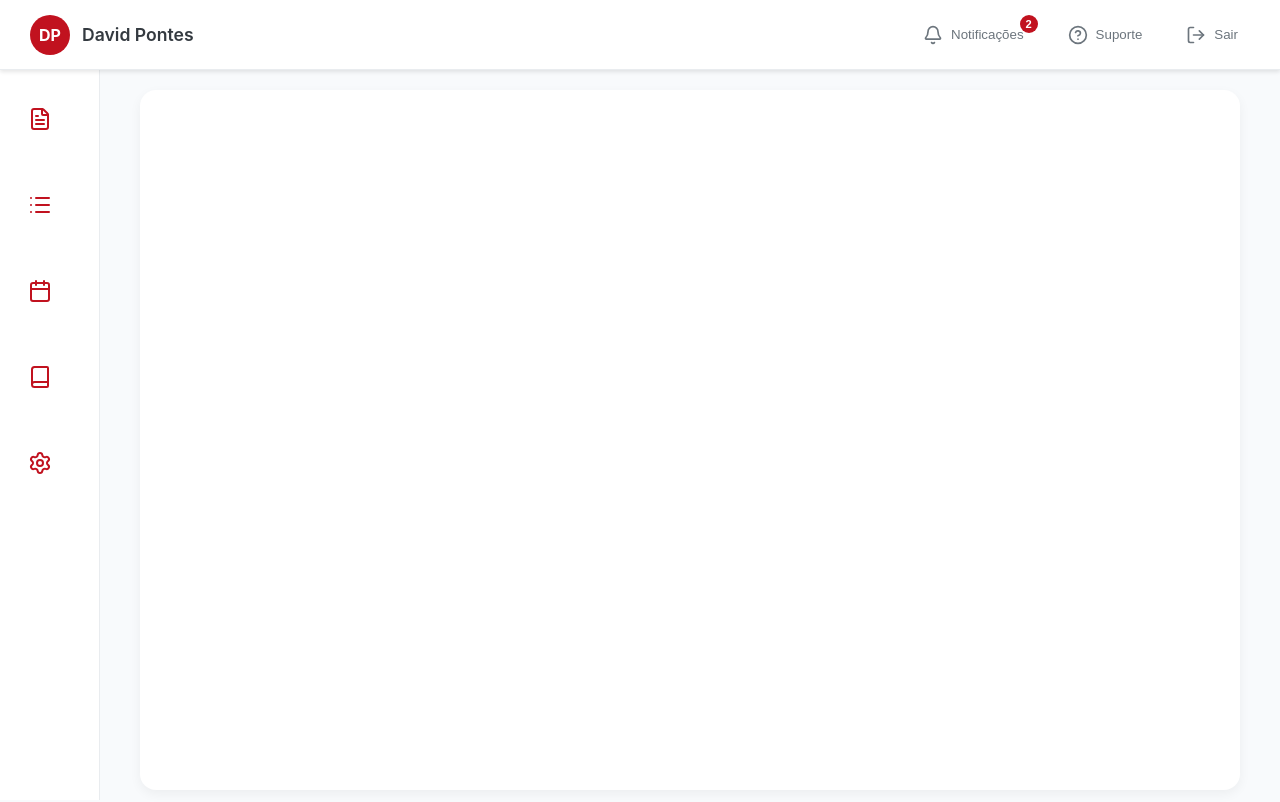
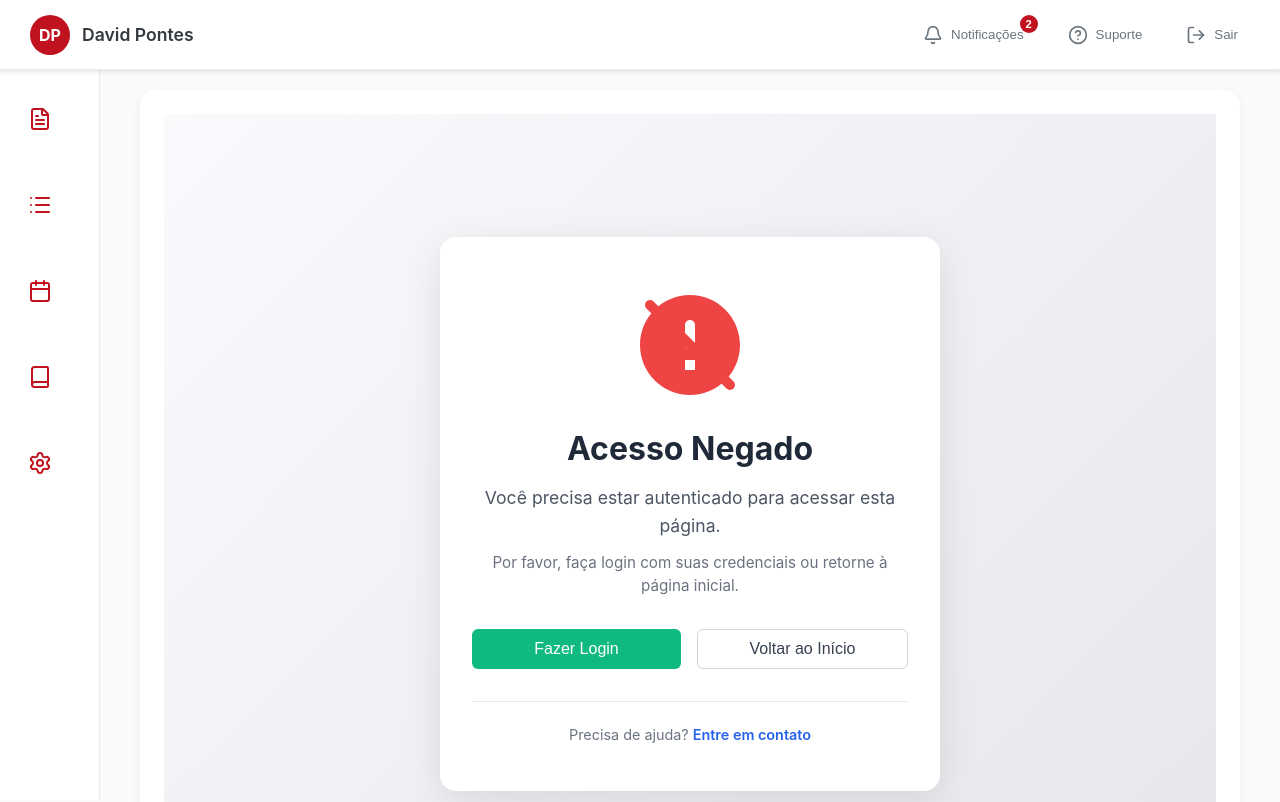
Before and after one commit to Davidbjjj/FrontNotEasy, a React (Create React App) app: page /access-denied in a window 1280 px wide. Shown: the top 802 px of the page. Built offline with nearby package versions, Linux system fonts and the light colour scheme.

Commit message:
Adicionando rota de acesso bloqueado sem token

```diff
--- a/src/RouterConfig.js
+++ b/src/RouterConfig.js
@@ -12,29 +12,35 @@ import ActivityDetailPage from './Atividade/view/pages/ActivityDetailPage';
 import QuestoesPage from './questoes/view/pages/QuestoesPage';
 import LoginPage from './login/views/pages/LoginPage';
 import RedefinirSenha from './senha/RedefinirSenhaComponent';
+import AccessDenied from './auth/AccessDenied';
+import ProtectedRoute from './auth/ProtectedRoute';
 
 
 
 const RouterConfig = () => {
   return (
     <Routes>
+      {/* Public routes */}
       <Route path="/" element={<LandingPage />} />
-      <Route path="/atividades" element={<ActivityPage />} />
-  <Route path="/atividades/:id" element={<ActivityDetailPage />} />
-  {/* Sample route with fictitious id for design preview */}
-  <Route path="/atividades/exemplo-123" element={<ActivityDetailPage />} />
-      <Route path="/questoes" element={<QuestoesPage />} />
+      <Route path="/login" element={<LoginPage/>} />
+      <Route path="/redefinir-senha" element={<RedefinirSenha/>} />
+      <Route path="/validar-token" element={<ValidateTokenPage />} />
+      <Route path="/reset-password" element={<ResetPasswordPage />} />
+      <Route path="/access-denied" element={<AccessDenied />} />
+
+      {/* Protected routes - require authentication */}
+      <Route path="/atividades" element={<ProtectedRoute><ActivityPage /></ProtectedRoute>} />
+      <Route path="/atividades/:id" element={<ProtectedRoute><ActivityDetailPage /></ProtectedRoute>} />
+      {/* Sample route with fictitious id for design preview */}
+      <Route path="/atividades/exemplo-123" element={<ProtectedRoute><ActivityDetailPage /></ProtectedRoute>} />
+      <Route path="/questoes" element={<ProtectedRoute><QuestoesPage /></ProtectedRoute>} />
       {/* <Route path="/minhasQuestoes" element={<MinhasQuestoesComponent />} /> */}
       {/* <Route path="/formaluno" element={<CadastroAlunoComponent />} /> */}
       {/* <Route path="/formprofessor" element={<CadastroProfessorComponent />} /> */}
-      <Route path="/login" element={<LoginPage/>} />
-      <Route path="/redefinir-senha" element={<RedefinirSenha/>} />
       {/* <Route path="/minhas-questoes" element={<MinhasQuestoesPage />} /> */}
-      <Route path="/validar-token" element={<ValidateTokenPage />} />
-      <Route path="/disciplinas" element={<DisciplinasPage />} />
-      <Route path="/reset-password" element={<ResetPasswordPage />} />
-      <Route path="/listas" element={<QuestionListPage />} />
-      <Route path="/listas/:listaId/questoes" element={<QuestionPage />} />
+      <Route path="/disciplinas" element={<ProtectedRoute><DisciplinasPage /></ProtectedRoute>} />
+      <Route path="/listas" element={<ProtectedRoute><QuestionListPage /></ProtectedRoute>} />
+      <Route path="/listas/:listaId/questoes" element={<ProtectedRoute><QuestionPage /></ProtectedRoute>} />
     </Routes>
   );
 };
--- /dev/null
+++ b/src/auth/AccessDenied.css
@@ -0,0 +1,161 @@
+/* Access Denied Page Styles */
+.access-denied {
+  min-height: 100vh;
+  display: flex;
+  align-items: center;
+  justify-content: center;
+  background: linear-gradient(135deg, #f8fafc 0%, #e5e7eb 100%);
+  padding: 2rem;
+}
+
+.access-denied-container {
+  background: white;
+  border-radius: 16px;
+  box-shadow: 0 10px 40px rgba(0, 0, 0, 0.1);
+  padding: 3rem 2rem;
+  max-width: 500px;
+  width: 100%;
+  text-align: center;
+  animation: slideUp 0.5s ease-out;
+}
+
+@keyframes slideUp {
+  from {
+    opacity: 0;
+    transform: translateY(30px);
+  }
+  to {
+    opacity: 1;
+    transform: translateY(0);
+  }
+}
+
+.access-denied-icon {
+  margin-bottom: 1.5rem;
+  display: flex;
+  justify-content: center;
+  animation: shake 0.6s ease-in-out;
+}
+
+@keyframes shake {
+  0%, 100% { transform: translateX(0); }
+  25% { transform: translateX(-10px); }
+  75% { transform: translateX(10px); }
+}
+
+.access-denied-title {
+  font-size: 2rem;
+  font-weight: 700;
+  color: #1f2937;
+  margin-bottom: 1rem;
+}
+
+.access-denied-message {
+  font-size: 1.1rem;
+  color: #4b5563;
+  margin-bottom: 0.75rem;
+  line-height: 1.6;
+}
+
+.access-denied-submessage {
+  font-size: 0.95rem;
+  color: #6b7280;
+  margin-bottom: 2rem;
+  line-height: 1.5;
+}
+
+.access-denied-actions {
+  display: flex;
+  flex-direction: column;
+  gap: 1rem;
+  margin-bottom: 2rem;
+}
+
+.btn-primary,
+.btn-secondary {
+  border: none;
+  border-radius: 12px;
+  font-weight: 600;
+  padding: 0.875rem 1.5rem;
+  font-size: 1rem;
+  cursor: pointer;
+  transition: all 0.3s ease;
+  width: 100%;
+}
+
+.btn-primary {
+  background: #2563eb;
+  color: white;
+}
+
+.btn-primary:hover {
+  background: #1d4ed8;
+  transform: translateY(-2px);
+  box-shadow: 0 4px 12px rgba(37, 99, 235, 0.3);
+}
+
+.btn-secondary {
+  background: transparent;
+  color: #2563eb;
+  border: 2px solid #2563eb;
+}
+
+.btn-secondary:hover {
+  background: #eff6ff;
+  transform: translateY(-2px);
+}
+
+.access-denied-help {
+  padding-top: 1.5rem;
+  border-top: 1px solid #e5e7eb;
+  font-size: 0.9rem;
+  color: #6b7280;
+}
+
+.access-denied-help a {
+  color: #2563eb;
+  text-decoration: none;
+  font-weight: 600;
+  transition: color 0.2s ease;
+}
+
+.access-denied-help a:hover {
+  color: #1d4ed8;
+  text-decoration: underline;
+}
+
+/* Responsive */
+@media (max-width: 640px) {
+  .access-denied {
+    padding: 1rem;
+  }
+
+  .access-denied-container {
+    padding: 2rem 1.5rem;
+  }
+
+  .access-denied-title {
+    font-size: 1.75rem;
+  }
+
+  .access-denied-message {
+    font-size: 1rem;
+  }
+
+  .access-denied-icon svg {
+    width: 100px;
+    height: 100px;
+  }
+}
+
+@media (min-width: 641px) {
+  .access-denied-actions {
+    flex-direction: row;
+  }
+
+  .btn-primary,
+  .btn-secondary {
+    width: auto;
+    flex: 1;
+  }
+}
--- /dev/null
+++ b/src/auth/AccessDenied.jsx
@@ -0,0 +1,73 @@
+import React from 'react';
+import { useNavigate } from 'react-router-dom';
+import './AccessDenied.css';
+
+const AccessDenied = () => {
+  const navigate = useNavigate();
+
+  const handleGoToLogin = () => {
+    navigate('/login');
+  };
+
+  const handleGoHome = () => {
+    navigate('/');
+  };
+
+  return (
+    <div className="access-denied">
+      <div className="access-denied-container">
+        <div className="access-denied-icon">
+          <svg
+            width="120"
+            height="120"
+            viewBox="0 0 24 24"
+            fill="none"
+            xmlns="http://www.w3.org/2000/svg"
+          >
+            <path
+              d="M12 2C6.48 2 2 6.48 2 12s4.48 10 10 10 10-4.48 10-10S17.52 2 12 2zm0 11c-.55 0-1-.45-1-1V8c0-.55.45-1 1-1s1 .45 1 1v4c0 .55-.45 1-1 1zm1 4h-2v-2h2v2z"
+              fill="#EF4444"
+            />
+            <path
+              d="M4 4L20 20"
+              stroke="#EF4444"
+              strokeWidth="2"
+              strokeLinecap="round"
+            />
+          </svg>
+        </div>
+
+        <h1 className="access-denied-title">Acesso Negado</h1>
+
+        <p className="access-denied-message">
+          Você precisa estar autenticado para acessar esta página.
+        </p>
+
+        <p className="access-denied-submessage">
+          Por favor, faça login com suas credenciais ou retorne à página inicial.
+        </p>
+
+        <div className="access-denied-actions">
+          <button
+            className="btn-primary"
+            onClick={handleGoToLogin}
+          >
+            Fazer Login
+          </button>
+          <button
+            className="btn-secondary"
+            onClick={handleGoHome}
+          >
+            Voltar ao Início
+          </button>
+        </div>
+
+        <div className="access-denied-help">
+          <p>Precisa de ajuda? <a href="mailto:suporte@noteasy.com">Entre em contato</a></p>
+        </div>
+      </div>
+    </div>
+  );
+};
+
+export default AccessDenied;
--- /dev/null
+++ b/src/auth/ProtectedRoute.jsx
@@ -0,0 +1,20 @@
+import React from 'react';
+import { Navigate } from 'react-router-dom';
+import { isAuthenticated } from './auth';
+
+/**
+ * ProtectedRoute - Wrapper component for protecting routes
+ * Redirects to /access-denied if user is not authenticated
+ *
+ * Usage:
+ * <Route path="/protected" element={<ProtectedRoute><YourComponent /></ProtectedRoute>} />
+ */
+const ProtectedRoute = ({ children }) => {
+  if (!isAuthenticated()) {
+    return <Navigate to="/access-denied" replace />;
+  }
+
+  return children;
+};
+
+export default ProtectedRoute;
```
